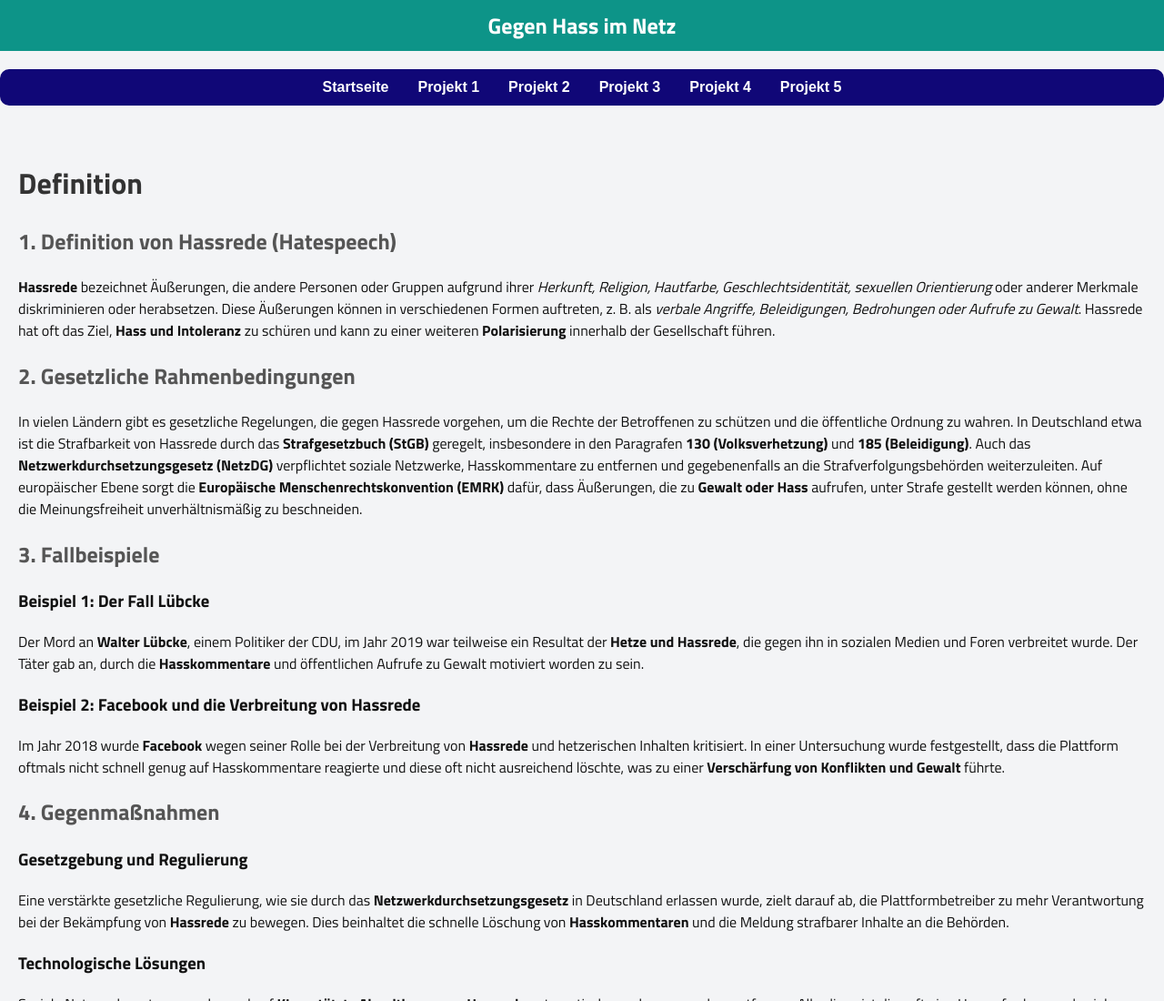
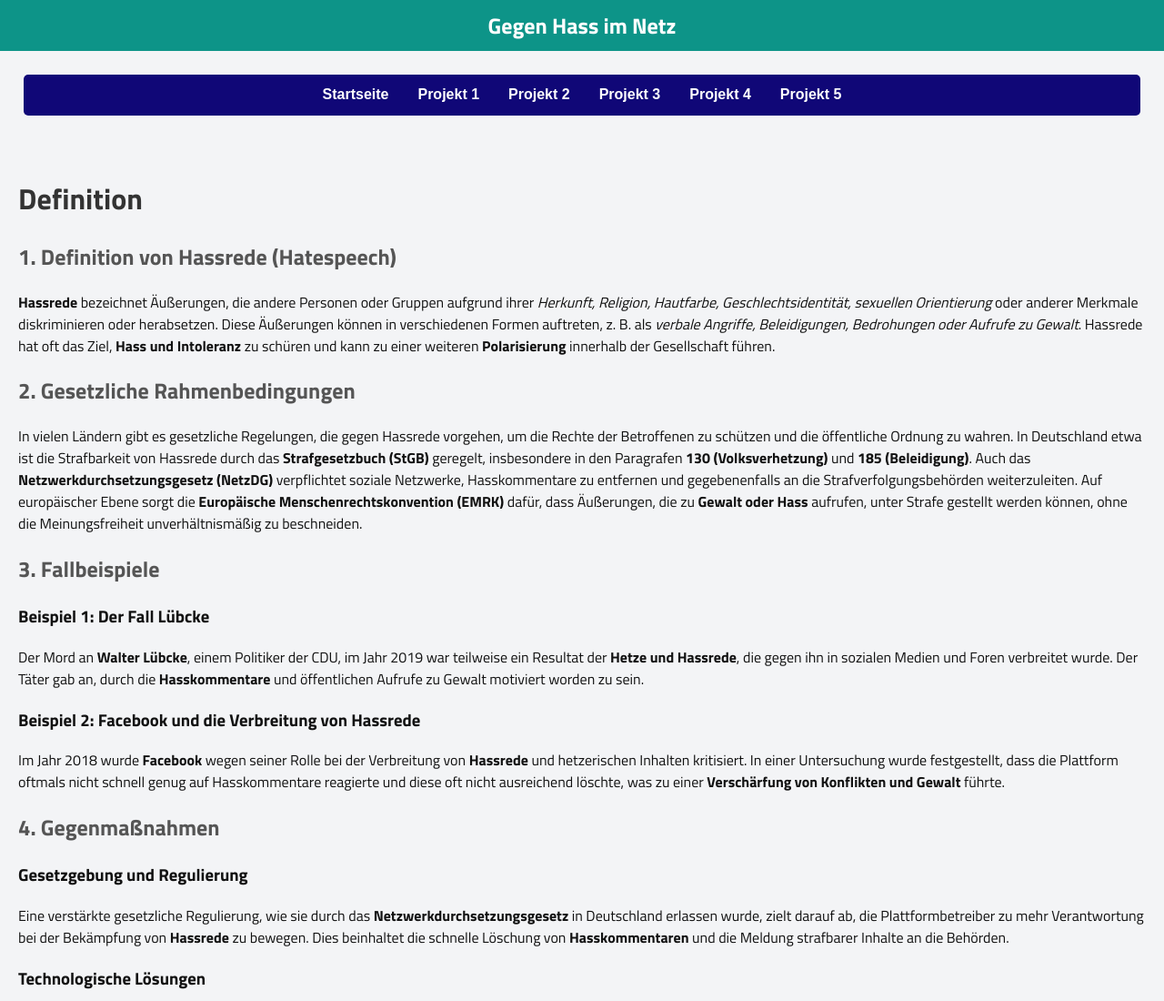
Before and after one commit to DerFinnredstone/deutsch_hate, a plain HTML site: page index.html in a window 1280 px wide. Shown: the top 1100 px of the page at 91% size. Drawn offline with Linux system fonts and the light colour scheme.

Commit message:
Design fixes

```diff
--- a/style.css
+++ b/style.css
@@ -31,9 +31,9 @@ nav {
   display: flex;
   justify-content: center;
   background-color: #100777;
-  padding: 10px;
-  border-radius: 10px;
-  margin: 20px auto;
+  padding: 1%;
+  border-radius: 5px;
+  margin: 2%;
 }
 
 nav button {
```
